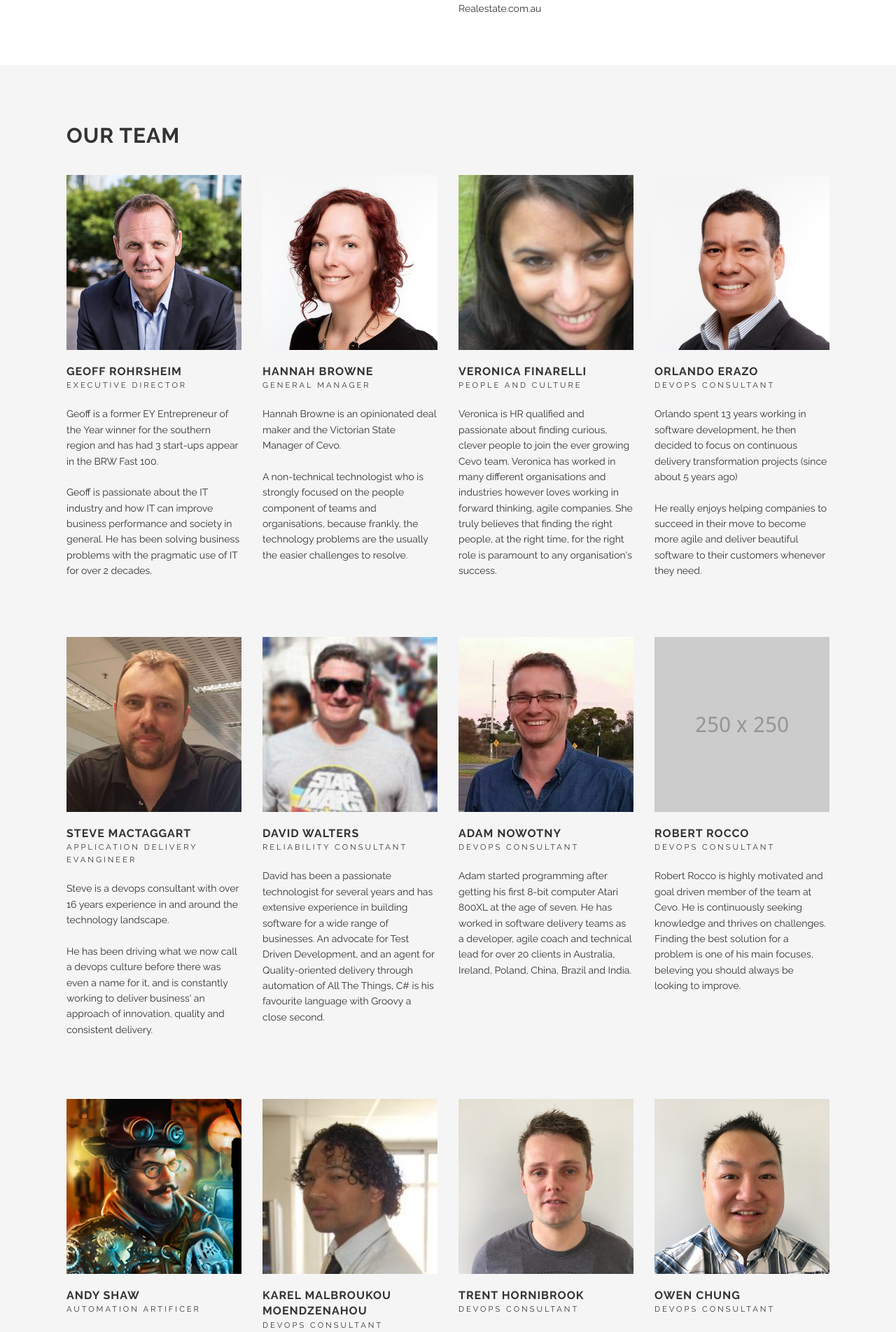
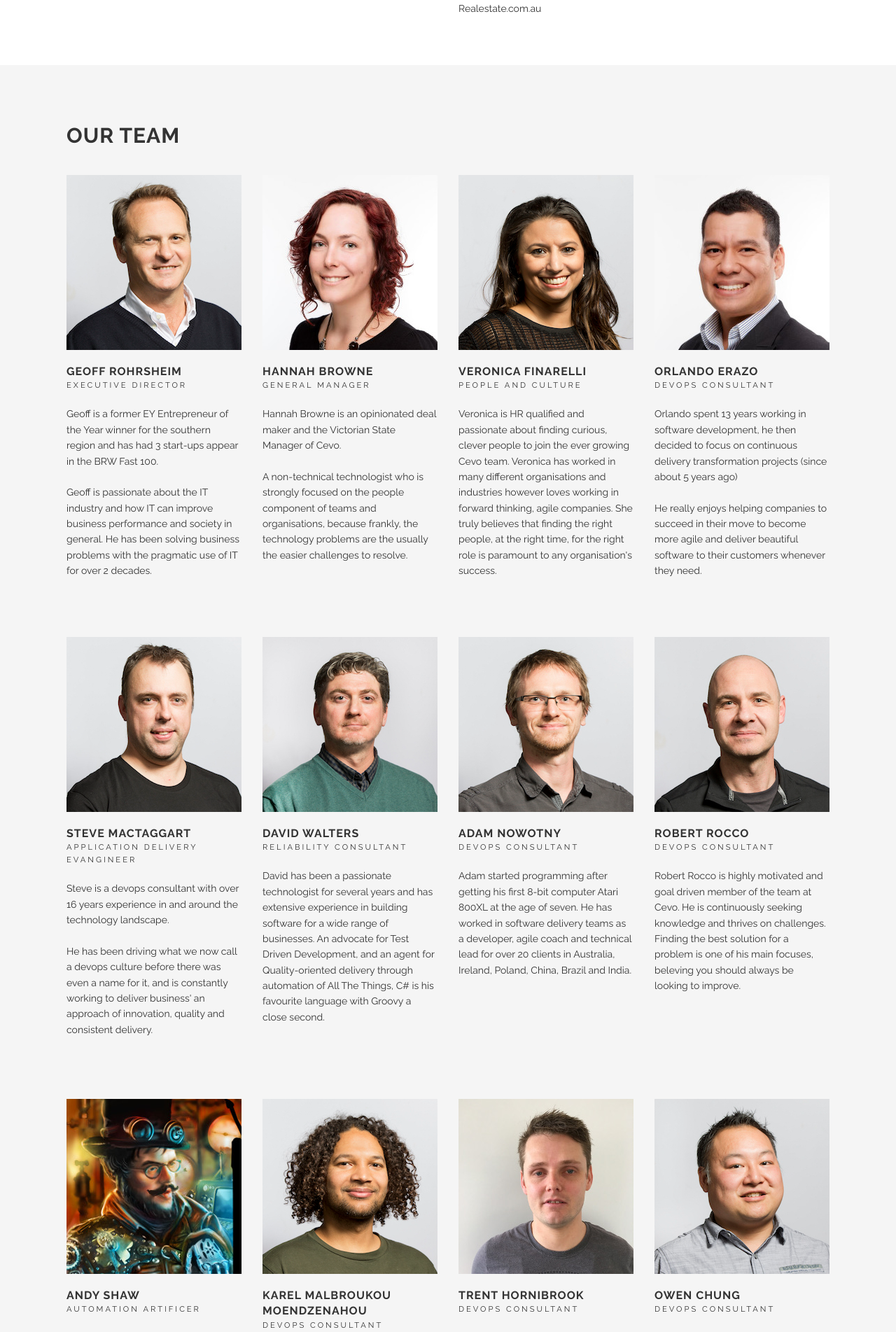
Before and after one commit to nonspecialist/cevoaustralia.github.io, a Jekyll site: the page built from about.html, in a window 1280 px wide. Shown: the part 892-2795 px from the top of the page at 70% size. Built offline with Jekyll 4.4.1, drawn with Linux system fonts in a browser that asks for light colours.

Commit message:
Updates to staff photos.

```diff
--- a/_data/staff.yml
+++ b/_data/staff.yml
@@ -85,7 +85,7 @@
   position: Devops Consultant
   desc:
     Robert Rocco is highly motivated and goal driven member of the team at Cevo.  He is continuously seeking knowledge and thrives on challenges.  Finding the best solution for a problem is one of his main focuses, beleving you should always be looking to improve.
-  avatar: images/@stock/member-4.jpg
+  avatar: images/staff/robert_rocco.jpg
 #   socials:
 #     - icon_class: fa fa-twitter
 #       url: http://twitter.com
```
Also changed, not shown: images/staff/adam_nowotny.jpg, images/staff/colin_panisset.jpg, images/staff/david_walters.jpg, images/staff/geoff_rohrsheim.jpg, images/staff/karel_malbroukou.jpg, images/staff/nikita_gandhi.jpg (added), images/staff/owen_chung.jpg, images/staff/robert_rocco.jpg (added), images/staff/steve_mactaggart.jpg, images/staff/veronica_finarelli.jpg.
